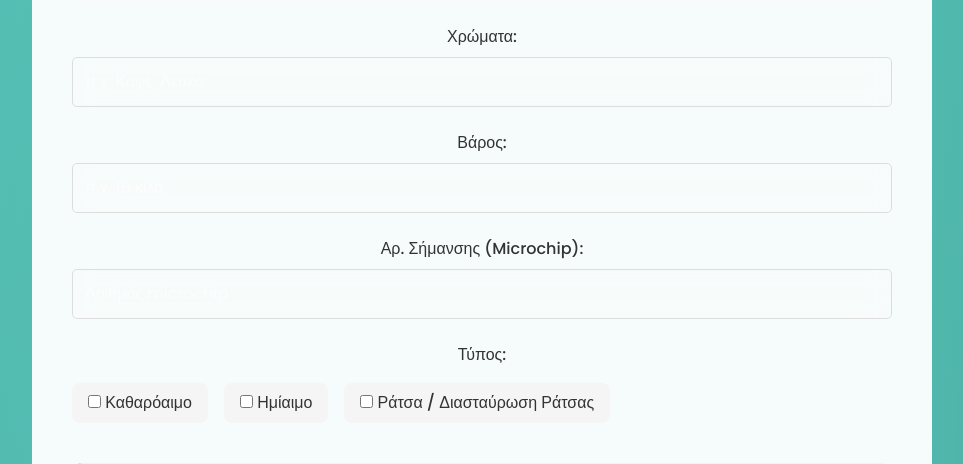
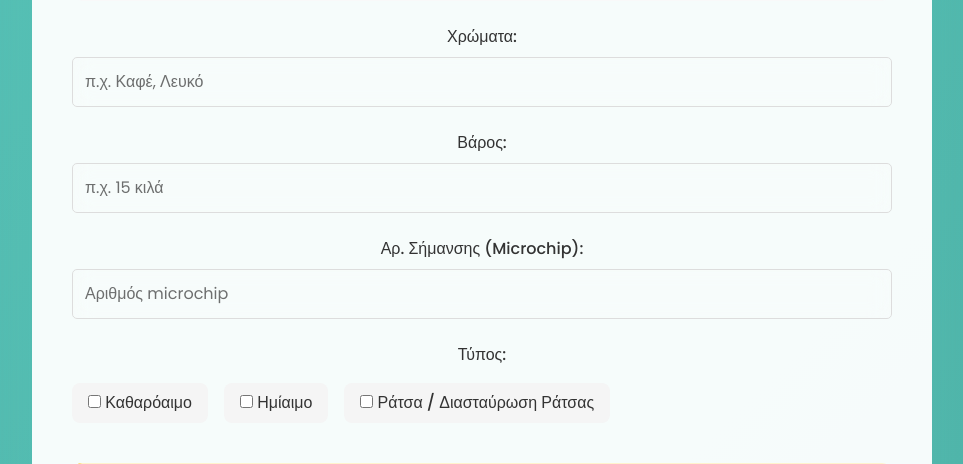
Before and after one commit to s1leviathan/Hoolie, a Django app: template templates/main/questionnaire_dog.html in a window 1280 px wide. Shown: the part 1154-1618 px from the top of the page, without its empty margins (158-1121 px from the left). Run offline with Django 4.2, Linux system fonts and the light colour scheme; the template is opened without the code that fills it, so the values that code supplies are empty.

Commit message:
Change placeholder text color to black in questionnaire input fields

```diff
--- a/templates/main/questionnaire_dog.html
+++ b/templates/main/questionnaire_dog.html
@@ -109,12 +109,12 @@
 
                     <div class="form-group">
                         <label for="pet_weight">Βάρος:</label>
-                        <input type="text" id="pet_weight" name="pet_weight" placeholder="π.χ. 15 κιλά">
+                        <input type="text" id="pet_weight" name="pet_weight" placeholder="π.χ. 15 κιλά" style="color: #333;">
                     </div>
 
                     <div class="form-group">
                         <label for="microchip">Αρ. Σήμανσης (Microchip):</label>
-                        <input type="text" id="microchip" name="microchip" placeholder="Αριθμός microchip">
+                        <input type="text" id="microchip" name="microchip" placeholder="Αριθμός microchip" style="color: #333;">
                     </div>
 
                     <div class="form-group">
@@ -494,6 +494,12 @@
     border-radius: 5px;
     font-family: inherit;
     resize: vertical;
+    color: #333;
+}
+
+.details-field textarea::placeholder {
+    color: #333;
+    opacity: 0.7;
 }
 
 .form-group {
@@ -511,11 +517,20 @@
 .form-group input[type="email"],
 .form-group input[type="tel"],
 .form-group input[type="date"] {
+    color: #333;
     width: 100%;
     padding: 0.75rem;
     border: 1px solid #ddd;
     border-radius: 5px;
     font-size: 1rem;
+}
+
+.form-group input[type="text"]::placeholder,
+.form-group input[type="email"]::placeholder,
+.form-group input[type="tel"]::placeholder,
+.form-group input[type="date"]::placeholder {
+    color: #333;
+    opacity: 0.7;
 }
 
 .checkbox-group {
```
